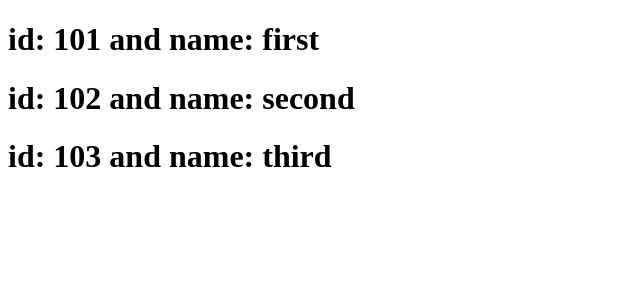
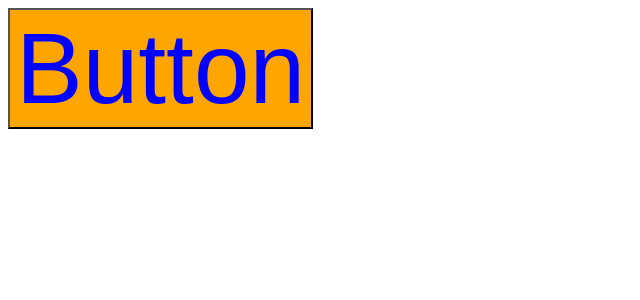
Before and after one commit to ParthPatel133/react-practise-01, a React (Create React App) app: page / in a window 1280 px wide. Shown: the top 300 px of the page, without its empty margins (0-640 px from the left). Built offline with nearby package versions, Linux system fonts and the light colour scheme.

Commit message:
inline css style

```diff
--- a/src/App.js
+++ b/src/App.js
@@ -1,24 +1,20 @@
+//inline css styling
+
 import React, { Component } from 'react'
 
 export default class App extends Component {
-  state = {
-    users: [
-      { id: 101, name: 'first' },
-      { id: 102, name: 'second' },
-      { id: 103, name: 'third' }
-    ],
-    isLoggedIn: false
-  }
+
   render() {
-    const newUsers = this.state.users.map((user) => {
-      return <h1 key={user.id}> id: {user.id} and name: {user.name}</h1>
-    })
-
-    //***************  KEY IS ARGS BUT CAN NOT PASS AS PROPS TO COMPONENT *******
+    const btn = {
+      color: 'blue'
+    };
+    const btnBg = {
+      backgroundColor: 'orange'
+    };
     return (
       <div>
-        {newUsers}
-      </div>
+        <button style={{...btn, ...btnBg, ...{fontSize : '100px'}}}>Button</button>
+      </div >
     )
   }
 }
```
